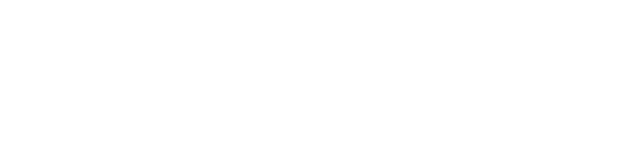
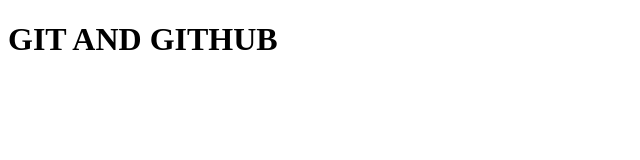
Before and after one commit to jadestark/proyect1, a plain HTML site: page index.html in a window 1280 px wide. Shown: the whole page, without its empty margins (0-640 px from the left). Drawn offline with Linux system fonts and the light colour scheme.

Commit message:
Agregar titulo principal

```diff
--- a/index.html
+++ b/index.html
@@ -4,9 +4,9 @@
     <meta charset="UTF-8">
     <meta http-equiv="X-UA-Compatible" content="IE=edge">
     <meta name="viewport" content="width=device-width, initial-scale=1.0">
-    <title>Document</title>
+    <title>Mi primera pagina en Git</title>
 </head>
 <body>
-
+    <h1>GIT AND GITHUB</h1>
 </body>
 </html>
```
